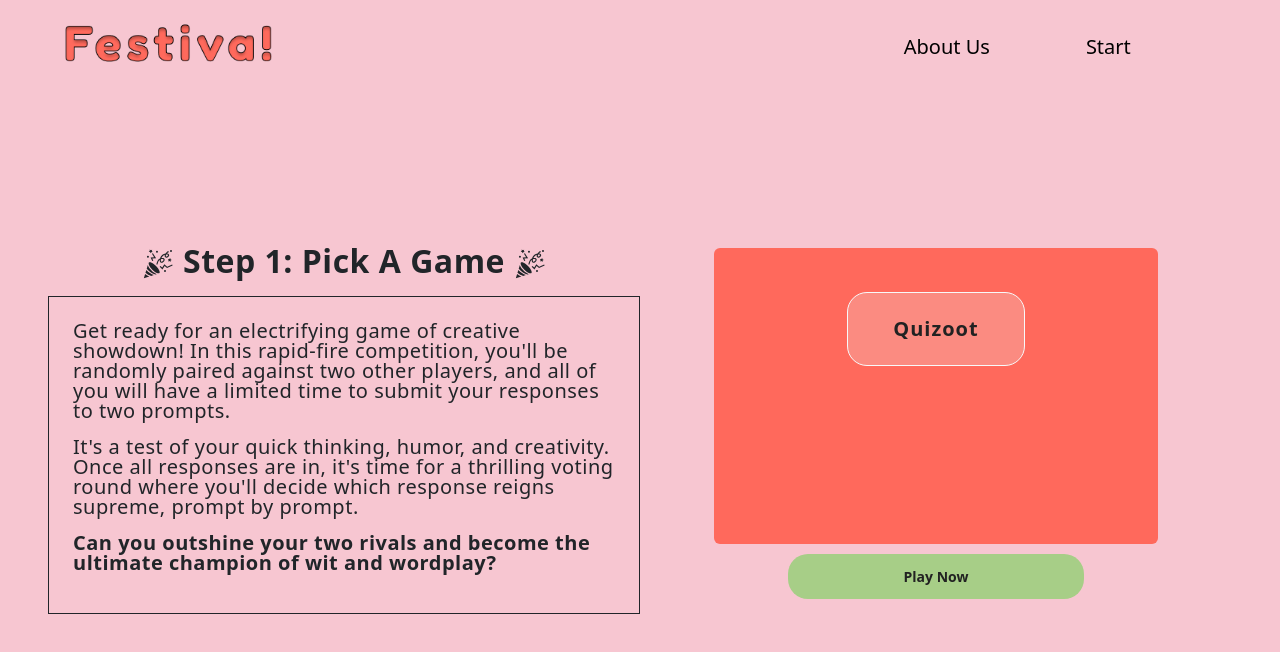
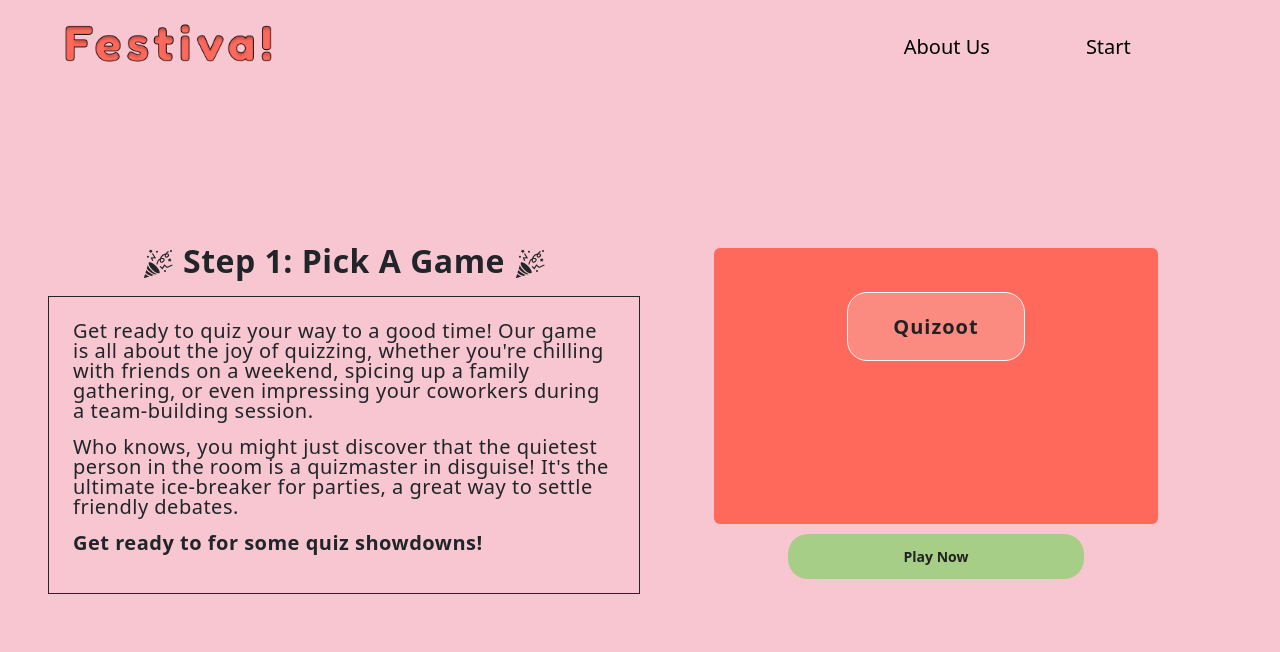
Before and after one commit to vimoreno21/festiva, a React (Create React App) app in the folder frontend/: page /pickgame in a window 1280 px wide. Shown: the top 652 px of the page. Built offline with nearby package versions, Linux system fonts and the light colour scheme; no server answers.

Commit message:
changed description for quizoot game

```diff
--- a/frontend/src/pages/PickGamePage.js
+++ b/frontend/src/pages/PickGamePage.js
@@ -1,9 +1,8 @@
-import React from 'react'
+import React from "react";
 import { GiPartyPopper } from "react-icons/gi";
-import { Link } from 'react-router-dom';
-import { useState } from 'react';
+import { Link } from "react-router-dom";
+import { useState } from "react";
 import { useNavigate } from "react-router-dom";
-
 
 // not responsive yet
 const PickGamePage = () => {
@@ -12,49 +11,65 @@ const navigate = useNavigate();
   const [game, setGame] = useState("");
   const onClickGame = () => {
     setGame(game);
-}
+  };
 
   const onPlayGame = () => {
     if (game) {
       if (game === "Fill in the Blank") {
-            navigate('/waitToPlayGame')
+        navigate("/waitToPlayGame");
       }
     }
-}
+  };
 
   return (
     <>
-    <div className='pick_game_style container-p'>
-
-        <div className='flex flex-col md:flex-row justify-around'>
-            <div className='md:w-50 div_style flex flex-col'>
-
-                <p className='fs-2 fw-bold'> <GiPartyPopper/> Step 1: Pick A Game <GiPartyPopper/></p>
-                <div className='border border-dark p-4'>
-                    <p className='fw-normal fs-5'>
-                        Get ready for an electrifying game of creative showdown! In this rapid-fire competition, you'll be randomly paired against two other players, and all of you will have a limited time to submit your responses to two prompts.
+      <div className="pick_game_style container-p">
+        <div className="flex flex-col md:flex-row justify-around">
+          <div className="md:w-50 div_style flex flex-col">
+            <p className="fs-2 fw-bold">
+              {" "}
+              <GiPartyPopper /> Step 1: Pick A Game <GiPartyPopper />
+            </p>
+            <div className="border border-dark p-4">
+              <p className="fw-normal fs-5">
+                Get ready to quiz your way to a good time! Our game is all about
+                the joy of quizzing, whether you're chilling with friends on a
+                weekend, spicing up a family gathering, or even impressing your
+                coworkers during a team-building session.
               </p>
 
-                    <p className='fw-normal fs-5'>
-                        It's a test of your quick thinking, humor, and creativity. Once all responses are in, it's time for a thrilling voting round where you'll decide which response reigns supreme, prompt by prompt.
+              <p className="fw-normal fs-5">
+                Who knows, you might just discover that the quietest person in
+                the room is a quizmaster in disguise! It's the ultimate
+                ice-breaker for parties, a great way to settle friendly debates.
               </p>
-                    <p className='fw-bold fs-5'>
-                        Can you outshine your two rivals and become the ultimate champion of wit and wordplay?
+              <p className="fw-bold fs-5">
+                Get ready to for some quiz showdowns!
               </p>
             </div>
-
           </div>
-            <div className='md:w-50 div_style flex flex-col'>
-                <div className='w-75 h-100 set_back fs-3 rounded text-center justify-content-center flex'>
-                    <button value={game} onClick={onClickGame} className='button_style border h-25 border-light set_color text-nowrap fs-5'>Quizoot</button>
+          <div className="md:w-50 div_style flex flex-col">
+            <div className="w-75 h-100 set_back fs-3 rounded text-center justify-content-center flex">
+              <button
+                value={game}
+                onClick={onClickGame}
+                className="button_style border h-25 border-light set_color text-nowrap fs-5"
+              >
+                Quizoot
+              </button>
             </div>
-                <Link to='/quizGameLibrary' onClick={onPlayGame} className='button_style2 w-50 text-decoration-none'>Play Now</Link>
+            <Link
+              to="/quizGameLibrar"
+              onClick={onPlayGame}
+              className="button_style2 w-50 text-decoration-none"
+            >
+              Play Now
+            </Link>
           </div>
-
         </div>
       </div>
     </>
-  )
-}
+  );
+};
 
-export default PickGamePage
+export default PickGamePage;
```
Lines whose indentation alone changed are shown as unchanged.
